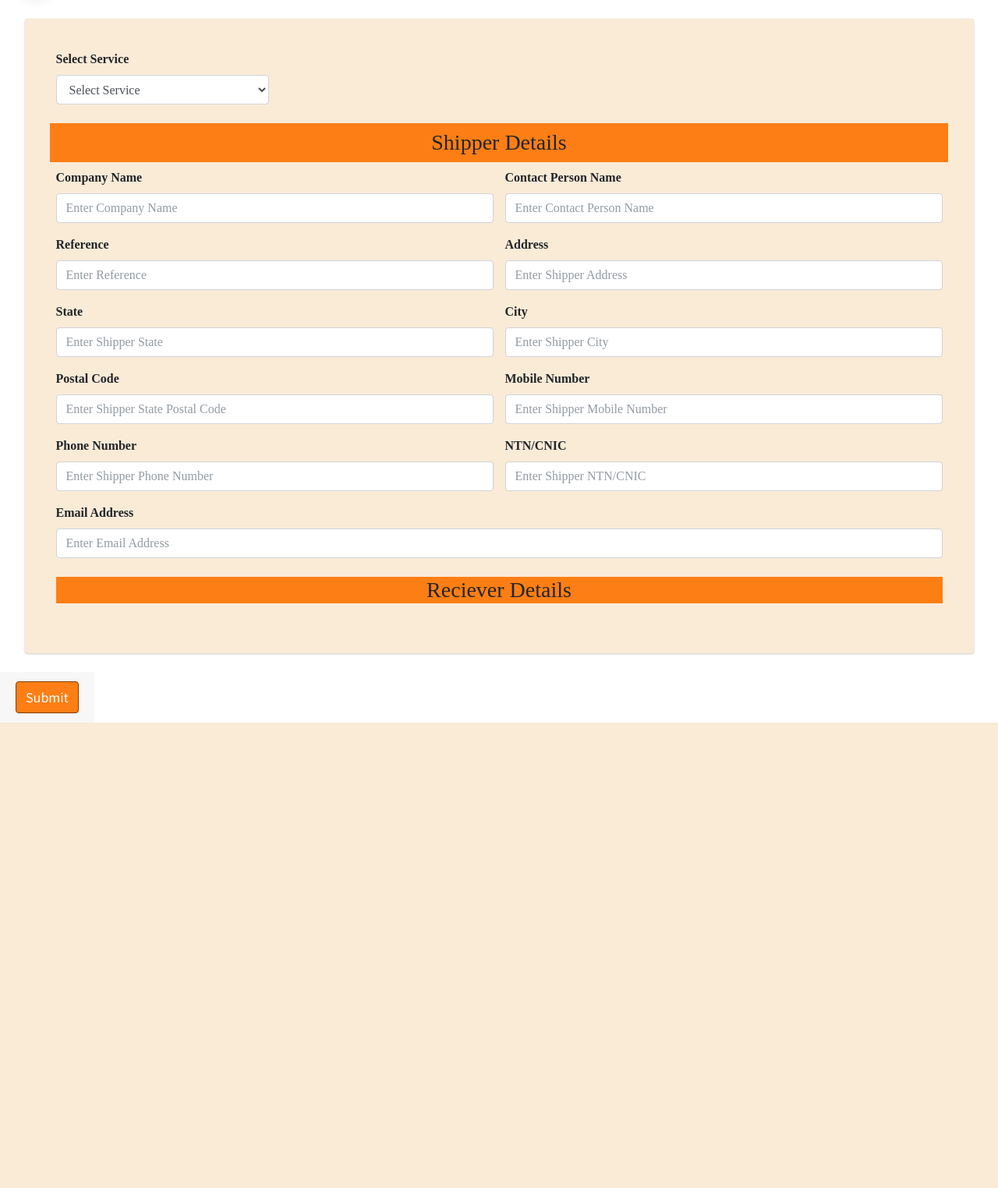
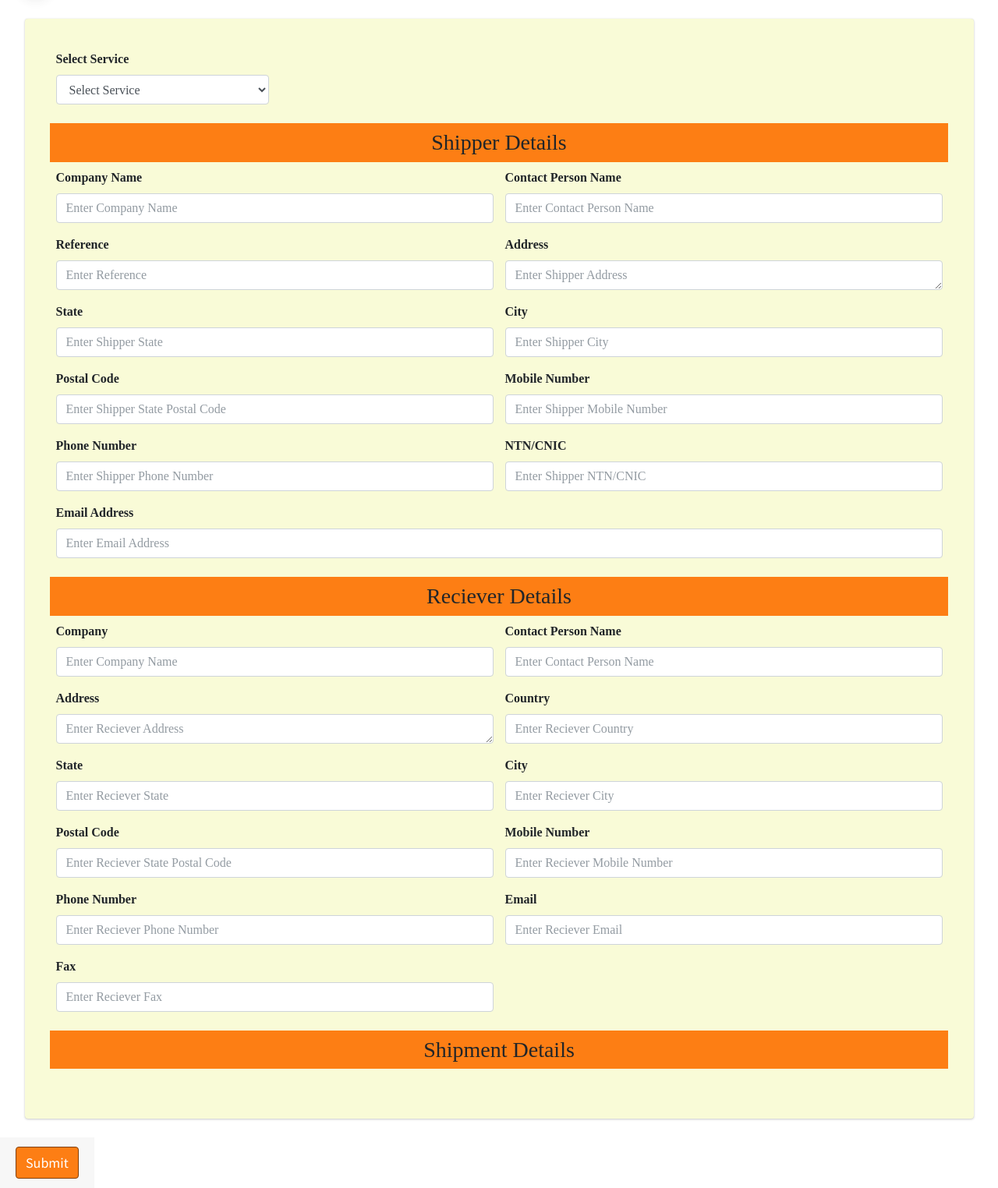
Before and after one commit to khizerpython/skyliftcourier, a Django app: page /billings/ in a window 1280 px wide. Shown: the part 59-1583 px from the top of the page at 78% size. Before the commit the page ends 986 px from the top, so only its background shows below. Run offline with Django 4.2, Linux system fonts and the light colour scheme; data that the repository does not hold is empty; some libraries are stand-ins or nearby versions.

Commit message:
working on create air way bill form

```diff
--- a/my_app/templates/billings/list.html
+++ b/my_app/templates/billings/list.html
@@ -7,7 +7,7 @@
 <!-- <div class="row"> -->
 <div class="col-lg-12 ">
 
-  <div class="card m-4" style="background-color: antiquewhite; font-family: serif;">
+  <div class="card m-4" style="background-color: #f9fbd7; font-family: serif;">
     <div class="card-body">
 
       <form id="create_authuser_form_id" data-method="POST" data-url="{% url 'authuser' %}" data-method="POST">
@@ -34,14 +34,16 @@
             </div>
 
 
-            <div class="col-12 mt-2 mb-2" style="background-color: #fd7e14; text-align: center;">
-              <h3 style="margin-top: inherit;">Shipper Details</h3>
-            </div>
+
 
 
 
           </div>
           <div class="row">
+
+            <div class="col-12 mt-2 mb-2" style="background-color: #fd7e14; text-align: center;">
+              <h3 style="margin-top: inherit;">Shipper Details</h3>
+            </div>
 
             <!-- Shipper Company Name -->
             <div class="col-6">
@@ -67,8 +69,8 @@
             <div class="col-6">
               <div class="form-group">
                 <label for="create_id_shipper_reference">Reference</label>
-                <input type="text" name="shipper_reference" class="form-control"
-                  id="create_id_shipper_reference" placeholder="Enter Reference">
+                <input type="text" name="shipper_reference" class="form-control" id="create_id_shipper_reference"
+                  placeholder="Enter Reference">
                 <div></div>
               </div>
             </div>
@@ -77,8 +79,10 @@
             <div class="col-6">
               <div class="form-group">
                 <label for="create_id_shipper_address">Address</label>
-                <input type="text" name="shipper_address" class="form-control" id="create_id_shipper_address"
-                  placeholder="Enter Shipper Address">
+                <!-- <input type="text" name="shipper_address" class="form-control" id="create_id_shipper_address"
+                  placeholder="Enter Shipper Address"> -->
+                <textarea class="form-control" name="shipper_address" rows="1" id="create_id_shipper_address"
+                  placeholder="Enter Shipper Address"></textarea>
                 <div></div>
               </div>
             </div>
@@ -117,16 +121,17 @@
             <div class="col-6">
               <div class="form-group">
                 <label for="create_id_shipper_mobile_number">Mobile Number</label>
-                <input type="text" name="shipper_mobile_number" class="form-control" id="create_id_shipper_mobile_number"
-                  placeholder="Enter Shipper Mobile Number">
+                <input type="number" name="shipper_mobile_number" class="form-control"
+                  id="create_id_shipper_mobile_number" placeholder="Enter Shipper Mobile Number">
                 <div></div>
               </div>
             </div>
+
             <!--Shipper Person Contact Number -->
             <div class="col-6">
               <div class="form-group">
                 <label for="create_id_shipper_phone_number">Phone Number</label>
-                <input type="text" name="shipper_phone_number" class="form-control" id="create_id_shipper_phone_number"
+                <input type="number" name="shipper_phone_number" class="form-control" id="create_id_shipper_phone_number"
                   placeholder="Enter Shipper Phone Number">
                 <div></div>
               </div>
@@ -136,27 +141,161 @@
             <div class="col-6">
               <div class="form-group">
                 <label for="create_id_ntn_cnic">NTN/CNIC</label>
-                <input type="text" name="ntn_cnic" class="form-control" id="create_id_ntn_cnic"
+                <input type="text" name="shipper_ntn_cnic" class="form-control" id="create_id_shipper_ntn_cnic"
                   placeholder="Enter Shipper NTN/CNIC">
                 <div></div>
               </div>
             </div>
 
-            <!--Shipper Person NTN/CNIC -->
+            <!--Shipper Person Email Address -->
             <div class="col-12">
               <div class="form-group">
-                <label for="create_id_email_address">Email Address</label>
-                <input type="text" name="email_address" class="form-control" id="create_id_email_address"
-                  placeholder="Enter Email Address">
+                <label for="create_id_shipper_email_address">Email Address</label>
+                <input type="text" name="shipper_email_address" class="form-control"
+                  id="create_id_shipper_email_address" placeholder="Enter Email Address">
                 <div></div>
               </div>
             </div>
 
 
           </div>
-          <div class="col-12 mt-2 mb-2" style="background-color: #fd7e14; text-align: center;">
-            <h3 style="margin-top: inherit;">Reciever Details</h3>
+
+          <!-- ====================================== RECIEVER DETAILS ================================================-->
+
+          <div class="row">
+
+            <div class="col-12 mt-2 mb-2" style="background-color: #fd7e14; text-align: center;">
+              <h3 style="margin-top: inherit;">Reciever Details</h3>
+            </div>
+
+            <!--Reciever Email Address -->
+            <div class="col-6">
+              <div class="form-group">
+                <label for="create_id_reciever_company_name">Company</label>
+                <input type="text" name="reciever_company_name" class="form-control"
+                  id="create_id_reciever_company_name" placeholder="Enter Company Name">
+                <div></div>
+              </div>
+            </div>
+
+            <!-- Reciever Contant Person -->
+            <div class="col-6">
+              <div class="form-group">
+                <label for="create_id_reciever_contact_person_name">Contact Person Name</label>
+                <input type="text" name="reciever_contact_person" class="form-control"
+                  id="create_id_reciever_contact_person_name" placeholder="Enter Contact Person Name">
+                <div></div>
+              </div>
+            </div>
+
+            <!--Reciever Person Address -->
+            <div class="col-6">
+              <div class="form-group">
+                <label for="create_id_reciever_address">Address</label>
+                <!-- <input type="text" name="reciever_address" class="form-control" id="create_id_reciever_address"
+                  placeholder="Enter reciever Address"> -->
+                <textarea class="form-control" name="reciever_address" rows="1" id="create_id_reciever_address"
+                  placeholder="Enter Reciever Address"></textarea>
+                <div></div>
+              </div>
+            </div>
+
+            <!--Reciever Person Country -->
+            <div class="col-6">
+              <div class="form-group">
+                <label for="create_id_reciever_country">Country</label>
+                <input type="text" name="reciever_country" class="form-control" id="create_id_reciever_country"
+                  placeholder="Enter Reciever Country">
+                <div></div>
+              </div>
+            </div>
+
+            <!--Reciever Person State-->
+            <div class="col-6">
+              <div class="form-group">
+                <label for="create_id_reciever_state">State</label>
+                <input type="text" name="reciever_state" class="form-control" id="create_id_reciever_state"
+                  placeholder="Enter Reciever State">
+                <div></div>
+              </div>
+            </div>
+
+            <!--Reciever Person City-->
+            <div class="col-6">
+              <div class="form-group">
+                <label for="create_id_reciever_city">City</label>
+                <input type="text" name="reciever_city" class="form-control" id="create_id_reciever_city"
+                  placeholder="Enter Reciever City">
+                <div></div>
+              </div>
+            </div>
+
+            <!--Reciever Person State Post Code -->
+            <div class="col-6">
+              <div class="form-group">
+                <label for="create_id_reciever_post_code">Postal Code</label>
+                <input type="text" name="reciever_post_code" class="form-control" id="create_id_reciever_post_code"
+                  placeholder="Enter Reciever State Postal Code">
+                <div></div>
+              </div>
+            </div>
+
+            <!--Reciever Person Mobile Number -->
+            <div class="col-6">
+              <div class="form-group">
+                <label for="create_id_reciever_mobile_number">Mobile Number</label>
+                <input type="number" name="reciever_mobile_number" class="form-control"
+                  id="create_id_reciever_mobile_number" placeholder="Enter Reciever Mobile Number">
+                <div></div>
+              </div>
+            </div>
+
+            <!--Reciever Person Contact Number -->
+            <div class="col-6">
+              <div class="form-group">
+                <label for="create_id_reciever_phone_number">Phone Number</label>
+                <input type="number" name="reciever_phone_number" class="form-control" id="create_id_reciever_phone_number"
+                  placeholder="Enter Reciever Phone Number">
+                <div></div>
+              </div>
+            </div>
+
+            <!--Reciever Person Email -->
+            <div class="col-6">
+              <div class="form-group">
+                <label for="create_id_reciever_email">Email</label>
+                <input type="email" name="reciever_email" class="form-control" id="create_id_reciever_email"
+                  placeholder="Enter Reciever Email">
+                <div></div>
+              </div>
+            </div>
+
+
+            <!--Reciever Person Fax -->
+            <div class="col-6">
+              <div class="form-group">
+                <label for="create_id_reciever_fax">Fax</label>
+                <input type="fax" name="reciever_fax" class="form-control" id="create_id_reciever_fax"
+                  placeholder="Enter Reciever Fax">
+                <div></div>
+              </div>
+            </div>
+
+
+
           </div>
+
+          <!-- Shipment Details -->
+
+          <div class="row">
+
+            <div class="col-12 mt-2 mb-2" style="background-color: #fd7e14; text-align: center;">
+              <h3 style="margin-top: inherit;">Shipment Details</h3>
+            </div>
+
+          </div>
+
+
         </div>
 
 
```
Also changed, not shown: my_app/models/billings.py (+12 -0 lines), my_app/migrations/0003_payment_shipmenttype.py (added).
